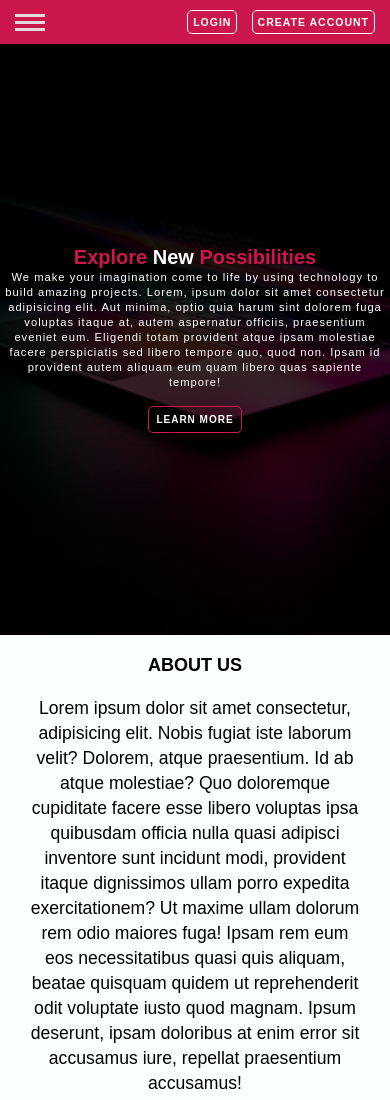
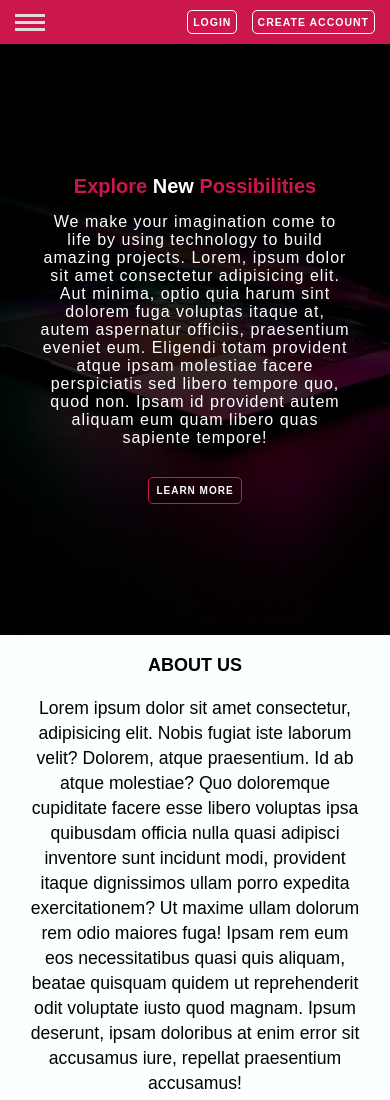
Before and after one commit to FemiLaizer/single-page-0, a plain HTML site: page index.html in a window 390 px wide. Shown: the top 1100 px of the page. Drawn offline with Linux system fonts and the light colour scheme.

Commit message:
banner style

```diff
--- a/style.css
+++ b/style.css
@@ -478,11 +478,6 @@ h1+p {
         font-size: 0.7em;
     }
 
-    .banner-content p {
-        font-size: 18px;
-        line-height: 25px;
-    }
-
     .four {
         flex-direction: column;
     }
@@ -504,12 +499,6 @@ h1+p {
 
     .banner-box h1 {
         font-size: 20px;
-    }
-
-    .banner-content p {
-        font-size: 0.7rem;
-        line-height: 15px;
-        padding: 5px;
     }
 
     .about-box h3,
@@ -544,13 +533,10 @@ h1+p {
 
 @media(max-width: 480px) {
 
-    .banner-box h1+p {
-        padding: 1px;
-    }
-
-    .banner-content p {
-        padding: 20px 30px;
-        font-size: 0.7rem;
+    h1+p {
+        line-height: 18px;
+        font-size: 1em;
+        padding: 15px 40px;
     }
 
     button {
@@ -591,14 +577,6 @@ h1+p {
 }
 
 @media (max-width: 320px) {
-    .banner-box h1 {
-        font-size: 15px;
-    }
-
-    .banner-box p {
-        line-height: 20px;
-        padding: 20px;
-    }
 
     button {
         padding: 7px;
```
